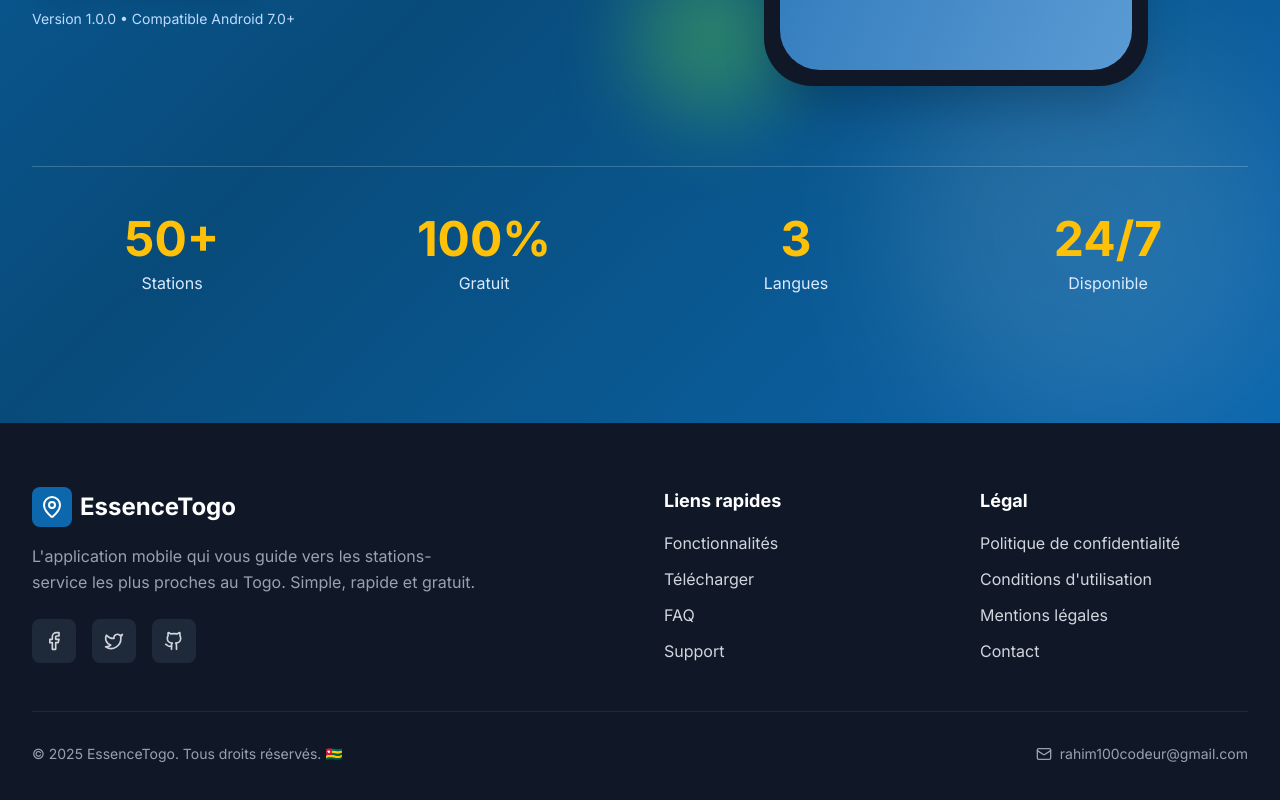
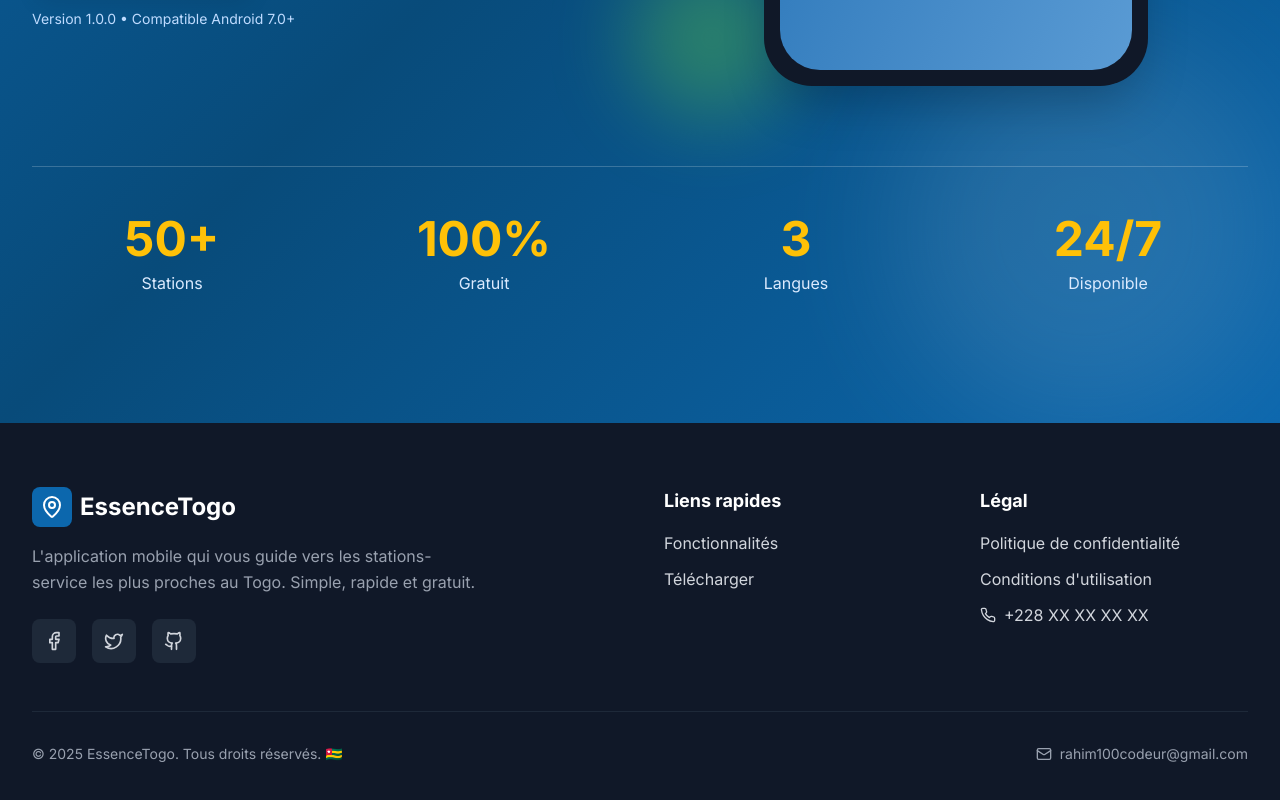
Before and after one commit to Rahim10020/essence_togo-landing, a Next.js app: page / in a window 1280 px wide. Shown: the part 5097-5897 px from the top of the page. Built offline with nearby package versions, Linux system fonts and the light colour scheme.

Commit message:
modifs du footer: supressions

```diff
--- a/src/components/Footer.tsx
+++ b/src/components/Footer.tsx
@@ -1,6 +1,6 @@
 'use client'
 
-import { MapPin, Mail, Github, Twitter, Facebook } from 'lucide-react'
+import { MapPin, Mail, Github, Twitter, Facebook, Phone } from 'lucide-react'
 
 export default function Footer() {
     const currentYear = new Date().getFullYear()
@@ -60,16 +60,6 @@
                                     Télécharger
                                 </a>
                             </li>
-                            <li>
-                                <a href="#" className="hover:text-[#0C67AD] transition-colors duration-300">
-                                    FAQ
-                                </a>
-                            </li>
-                            <li>
-                                <a href="#" className="hover:text-[#0C67AD] transition-colors duration-300">
-                                    Support
-                                </a>
-                            </li>
                         </ul>
                     </div>
 
@@ -88,14 +78,12 @@
                                 </a>
                             </li>
                             <li>
-                                <a href="#" className="hover:text-[#0C67AD] transition-colors duration-300">
-                                    Mentions légales
-                                </a>
-                            </li>
-                            <li>
-                                <a href="#" className="hover:text-[#0C67AD] transition-colors duration-300">
-                                    Contact
-                                </a>
+                                <div className="flex items-center gap-2">
+                                    <Phone className="w-4 h-4" />
+                                    <a href="tel:+228 XX XX XX XX" className="hover:text-[#0C67AD] transition-colors duration-300">
+                                        +228 XX XX XX XX
+                                    </a>
+                                </div>
                             </li>
                         </ul>
                     </div>
```
